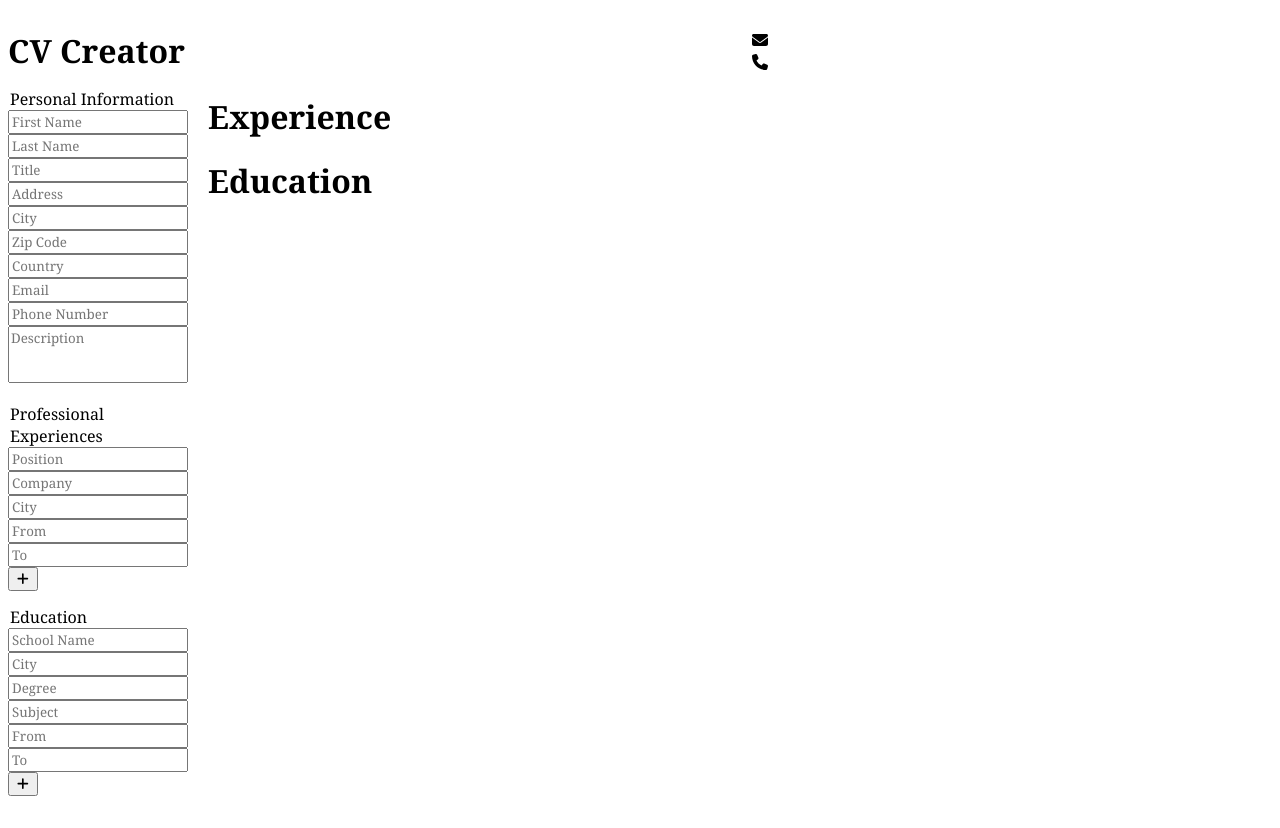
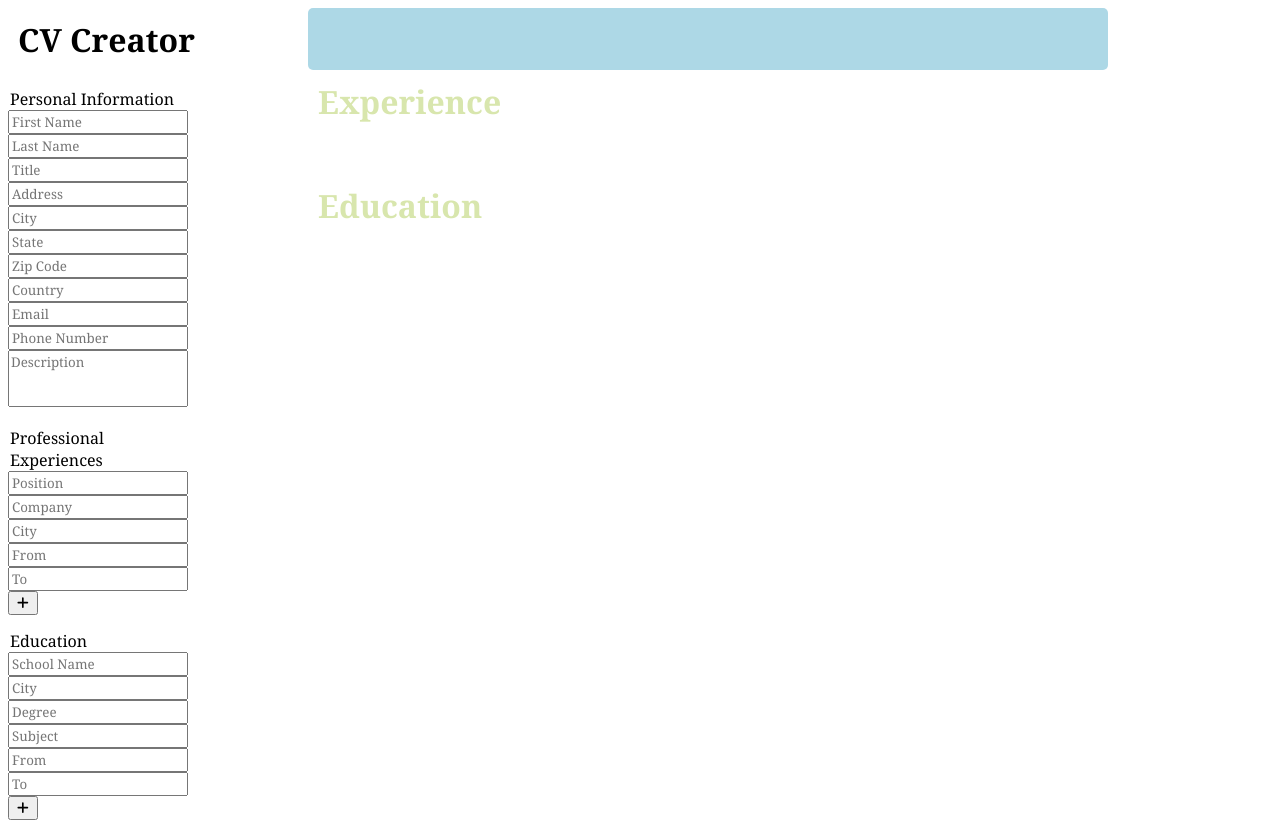
Before and after one commit to bbqbop/cv-project, a React (Create React App) app: page / in a window 1280 px wide. Before the commit the page ends 804 px from the top, so only its background shows below. Built offline with nearby package versions, Linux system fonts and the light colour scheme.

Commit message:
style body

```diff
--- a/src/App.js
+++ b/src/App.js
@@ -1,6 +1,6 @@
 import React, { Component } from 'react';
 import { Form } from './Components/Forms';
-import { Header, Experience, Education } from './Components/CV';
+import { Header, Description, Experience, Education } from './Components/CV';
 import './styles.css';
 
 export default class App extends Component {
@@ -13,6 +13,7 @@ export default class App extends Component {
         Title: {placeholder:'Title', data: ''},
         Address: {placeholder:'Address', data: ''},
         City: {placeholder:'City', data: ''},
+        State: {placeholder:'State', data: ''},
         ZipCode: {placeholder:'Zip Code', data: ''},
         Country: {placeholder:'Country', data: ''},
         Email: {placeholder:'Email', data: ''},
@@ -103,7 +104,9 @@ export default class App extends Component {
 
         <div className="body">
           <Header data={this.state.PersonalInformation} />
+
           <div className="CV_body">
+            <Description data={this.state.PersonalInformation[0].Description} />
             <Experience data={this.state.ProfessionalExperience} />
             <Education data={this.state.EducationalExperience} />
           </div>
--- a/src/Components/CV.js
+++ b/src/Components/CV.js
@@ -7,25 +7,47 @@ export class Header extends Component {
     render(){
         const data = this.props.data[0];
         const addressKeys = [
-            'Address', 'City', 'ZipCode', 'Country', 'Email', 'PhoneNumber'
+            'Address', 'City', 'Country', 'Email', 'PhoneNumber'
         ]
         return(
             <div className="CV_header">
-              <h1 id="CV_name">{data.FirstName.data} {data.LastName.data}</h1>
-              <h2 id="CV_title">{data.Title.data}</h2>
+              <div className="name">
+                <h1 id="CV_name">{data.FirstName.data} {data.LastName.data}</h1>
+                <h2 id="CV_title">{data.Title.data}</h2>
+              </div>
               <ul className="address">
                 {addressKeys.map((key, index) => (
                 <li id={"CV_" + data[key].placeholder} key={index}>
-                  {key === 'Email' ? <FontAwesomeIcon icon={faEnvelope} /> :
-                   key === 'PhoneNumber' ? <FontAwesomeIcon icon={faPhone} />: null}
+                 { key === 'Email' && data.Email.data ? <FontAwesomeIcon icon={faEnvelope} /> :
+                   key === 'PhoneNumber' && data.PhoneNumber.data ? <FontAwesomeIcon icon={faPhone} />: null}
                   {' ' + data[key].data}
+                  {key === 'City' && data.State.data ? (
+                    <>
+                    {', '}
+                    {data.State.data} {data.ZipCode.data}
+                    </>
+                    ) : null }
                 </li>
                 ))}
               </ul>
-              <h2 id={data.placeholder}>{data.Description.data}</h2>
             </div>
         )
     }
+}
+
+export class Description extends Component {
+  render(){
+    const data = this.props.data.data;
+    return (
+      !data ? null :
+      <div className="description">
+        <h1>Description</h1>
+        <div className="description_text">
+          {data}
+        </div>
+      </div>
+    )
+  }
 }
 
 export class Experience extends Component {
--- a/src/styles.css
+++ b/src/styles.css
@@ -1,13 +1,21 @@
 * {
     box-sizing: border-box;
     font-family: Cambria, Cochin, Georgia, Times, 'Times New Roman', serif;
+    --color: rgb(173, 216, 230);
+    --compColor: rgb(230, 187, 173);
+    --triadColor1: #e6add8;
+    --triadColor2: #d8e6ad;
 }
 #root {
     height: 100%;
     width: 100%;
     display: grid;
-    grid-template-columns: 200px 1fr;
+    grid-template-columns: 300px 1fr;
     grid-template-rows: 80px 1fr;
+}
+
+h1 {
+    margin: 10px;
 }
 
 .header {
@@ -70,21 +78,60 @@ textarea {
     grid-template-columns: 1fr 30px 30px;
 }
 
+.preview:nth-child(2n){
+    background-color: var(--triadColor2);
+}
+
 /* CV */
 
 .body {
-
+    max-width: 800px;
 }
 
 .CV_header {
-    text-align: center;
+    display: grid;
+    grid-template-columns: 1fr 300px;
+    background-color: var(--color);
+    padding: 15px;
+    border-radius: 5px;
 }
 
 .CV_header ul.address {
+    grid-area: 1/2/2/3;
+    text-align: center;
     list-style: none;
+    align-self: center;
 }
 
 
 .CV_body {
+}
 
+.CV_body h1 {
+    color: var(--triadColor2);
 }
+
+.description_text {
+    text-align: center;
+}
+
+.job_entry, .school_entry {
+    padding: 10px 100px;
+    display: grid;
+    width: 100%;
+    grid-template-columns: 150px 1fr;
+}
+
+.job_dates, .school_dates {
+    grid-area: 1/1/2/2;
+    color: var(--compColor);
+}
+
+.job_info, .school_info {
+    grid-area: 1/1/2/3;
+    width: 100%;
+    text-align: center;
+}
+
+.job_location {
+}
```
